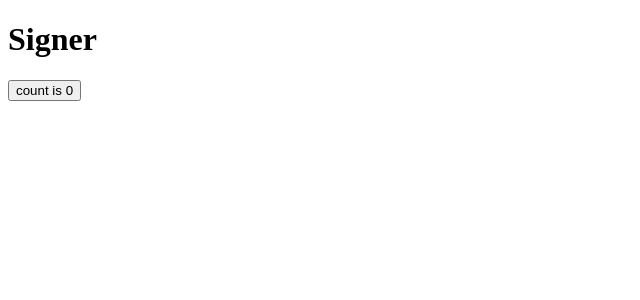
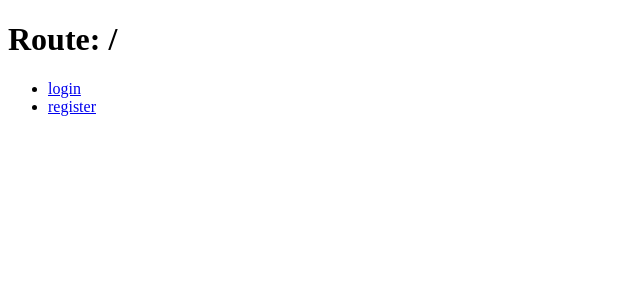
Before and after one commit to 0xknwn/signer, a React (Vite) app: page / in a window 1280 px wide. Shown: the top 300 px of the page, without its empty margins (0-640 px from the left). Built offline with nearby package versions, Linux system fonts and the light colour scheme.

Commit message:
add a simple router

```diff
--- a/src/App.tsx
+++ /dev/null
@@ -1,18 +0,0 @@
-import { useState } from "react";
-
-function App() {
-  const [count, setCount] = useState(0);
-
-  return (
-    <>
-      <h1>Signer</h1>
-      <div className="card">
-        <button onClick={() => setCount((count) => count + 1)}>
-          count is {count}
-        </button>
-      </div>
-    </>
-  );
-}
-
-export default App;
--- /dev/null
+++ b/src/error-page.tsx
@@ -0,0 +1,17 @@
+import { useRouteError, isRouteErrorResponse } from "react-router-dom";
+
+export const ErrorPage = () => {
+  const error = useRouteError();
+  console.error(error);
+
+  return (
+    <div id="error-page">
+      <h1>Oops!</h1>
+      <p>Sorry, an unexpected error has occurred.</p>
+      <ul>
+        <li>status: {isRouteErrorResponse(error) ? error.status : 0}</li>
+        <li>message: {isRouteErrorResponse(error) ? error.data : "no data"}</li>
+      </ul>
+    </div>
+  );
+};
--- a/src/main.tsx
+++ b/src/main.tsx
@@ -1,9 +1,29 @@
 import React from "react";
 import ReactDOM from "react-dom/client";
-import App from "./App.tsx";
+import { createBrowserRouter, RouterProvider } from "react-router-dom";
+import { Root } from "./routes/root.tsx";
+import { ErrorPage } from "./error-page.tsx";
+import { Login } from "./routes/login.tsx";
+import { Register } from "./routes/register.tsx";
+
+const router = createBrowserRouter([
+  {
+    path: "/",
+    element: <Root />,
+    errorElement: <ErrorPage />,
+  },
+  {
+    path: "login",
+    element: <Login />,
+  },
+  {
+    path: "register",
+    element: <Register />,
+  },
+]);
 
 ReactDOM.createRoot(document.getElementById("root")!).render(
   <React.StrictMode>
-    <App />
+    <RouterProvider router={router} />
   </React.StrictMode>
 );
--- /dev/null
+++ b/src/routes/login.tsx
@@ -0,0 +1,7 @@
+export const Login = () => {
+  return (
+    <>
+      <h1>Login: /login</h1>
+    </>
+  );
+};
--- /dev/null
+++ b/src/routes/register.tsx
@@ -0,0 +1,7 @@
+export const Register = () => {
+  return (
+    <>
+      <h1>Register: /register</h1>
+    </>
+  );
+};
--- /dev/null
+++ b/src/routes/root.tsx
@@ -0,0 +1,17 @@
+export const Root = () => {
+  return (
+    <>
+      <h1>Route: /</h1>
+      <nav>
+        <ul>
+          <li>
+            <a href={`/login`}>login</a>
+          </li>
+          <li>
+            <a href={`/register`}>register</a>
+          </li>
+        </ul>
+      </nav>
+    </>
+  );
+};
```
Also changed, not shown: package.json (+7 -2 lines), 1 other file (tests, documents, lock files or other folders).
